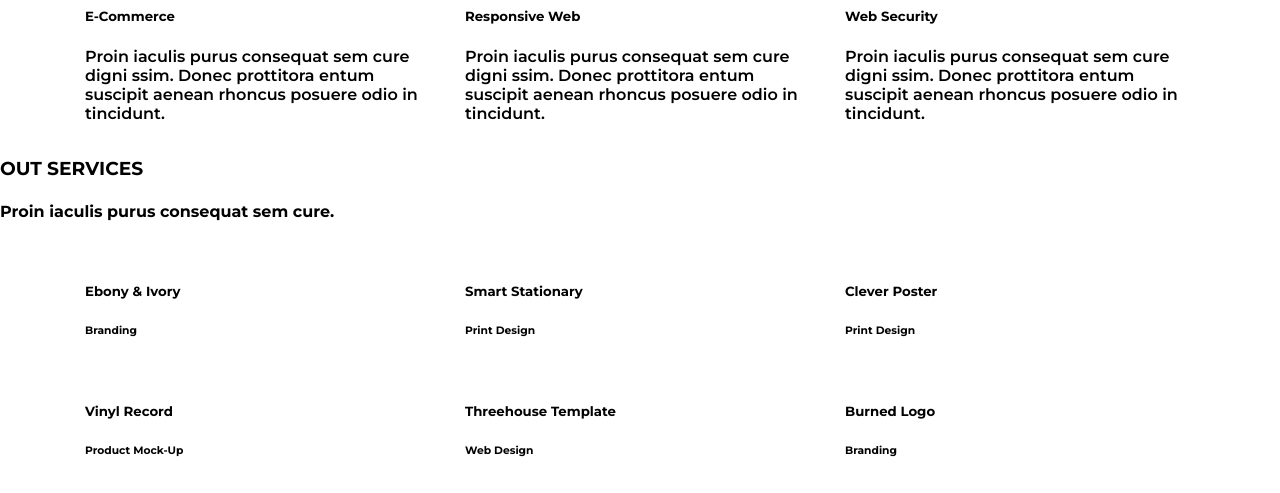
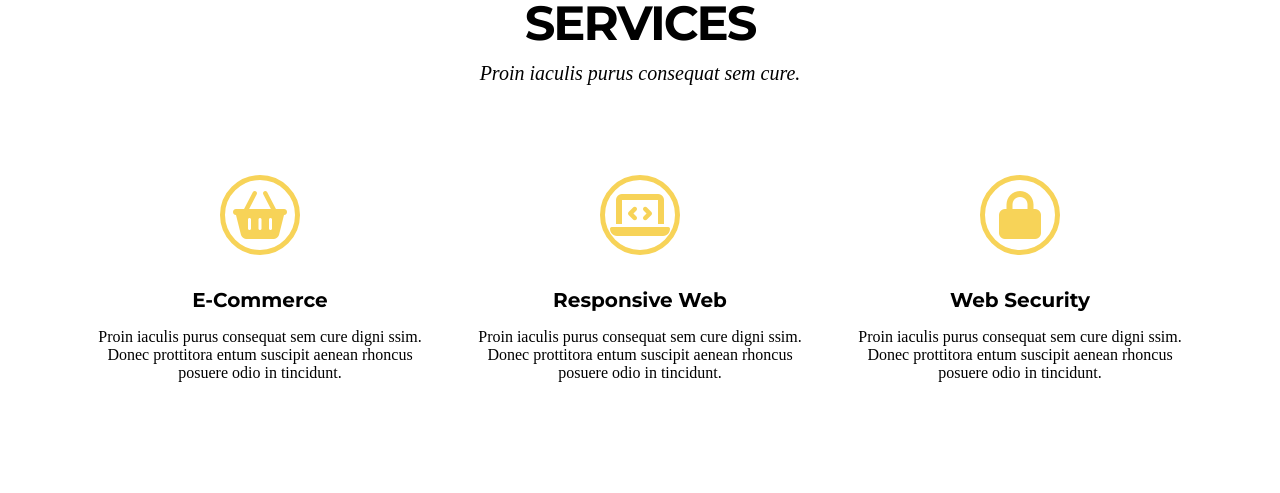
Before and after one commit to abath88/agencja-reklamowa, a website: page index.html in a window 1280 px wide. Shown: the part 936-1429 px from the top of the page. Drawn offline with Linux system fonts and the light colour scheme; a web font is replaced by a local one.

Commit message:
Add style for services

```diff
--- a/index.html
+++ b/index.html
@@ -11,7 +11,8 @@
     <link rel="stylesheet" href="https://use.typekit.net/guc0wjo.css">
     <link rel="stylesheet" href="vendor/bootstrap-grid.css">
     <link rel="stylesheet" href="css/style.css">
-    <script src="https://kit.fontawesome.com/7f6feba945.js" crossorigin="anonymous"></script>
+    <script src="https://kit.fontawesome.com/d512db7175.js" crossorigin="anonymous"></script>
+
 </head>
 <body>
     <header class="header">
@@ -35,32 +36,32 @@
         </div>
     </header>
 
-    <section class="hero">
+    <div class="hero">
         <img class="hero__img" src="images/header.jpeg" alt="Mockup items">
         <div class="hero__text">
             <h2>Welcome To Our Studio!</h2>
             <h1>IT'S NICE TO MEET YOU</h1>
             <a class="btn" href="#">TELL ME MORE</a>
         </div>
-    </section>
+    </div>
 
     <section class="services">
         <h3>SERVICES</h3>
         <h4>Proin iaculis purus consequat sem cure.</h4>
         <div class="container">
             <div class="row">
-                <div class="col col-md-4 text-center">
-                    <i class="fab fa-facebook-f"></i>
+                <div class="col col-md-4">
+                    <i class="fa-solid fa-basket-shopping"></i>
                     <h5>E-Commerce</h5>
                     <p>Proin iaculis purus consequat sem cure digni ssim. Donec prottitora entum suscipit aenean rhoncus posuere odio in tincidunt.</p>
                 </div>
-                <div class="col col-md-4 text-center">
-                    <i class="fab fa-facebook-f"></i>
+                <div class="col col-md-4">
+                    <i class="fa-solid fa-laptop-code"></i>
                     <h5>Responsive Web</h5>
                     <p>Proin iaculis purus consequat sem cure digni ssim. Donec prottitora entum suscipit aenean rhoncus posuere odio in tincidunt.</p>
                 </div>
-                <div class="col col-md-4 text-center">
-                    <i class="fab fa-facebook-f"></i>
+                <div class="col col-md-4">
+                    <i class="fa-solid fa-lock"></i>
                     <h5>Web Security</h5>
                     <p>Proin iaculis purus consequat sem cure digni ssim. Donec prottitora entum suscipit aenean rhoncus posuere odio in tincidunt.</p>
                 </div>
@@ -69,7 +70,7 @@
     </section>
 
     <section class="portfolio">
-        <h3>OUT SERVICES</h3>
+        <h3>OUR PORTFOLIO</h3>
         <h4>Proin iaculis purus consequat sem cure.</h4>
         <div class="container">
             <div class="row">
--- a/sass/style.scss
+++ b/sass/style.scss
@@ -2,6 +2,26 @@ body {
     font-family: 'Montserrat', sans-serif;
     margin: 0;
     padding: 0;
+}
+
+section, footer {
+    padding: 82px 0 0
+}
+
+h3 {
+    text-align: center;
+    font-size: 48px;
+    letter-spacing: -2px;
+    margin-bottom: 10px
+}
+
+h4 {
+    text-align: center;
+    font-family: "droid-serif", serif;
+    font-style: italic;
+    font-weight: 400;
+    font-size: 20px;
+    margin: 0 0 50px;
 }
 
 .header {
@@ -100,3 +120,37 @@ body {
         }
     }
 }
+
+.services {
+    .text-center {
+        text-align: center;
+    }
+
+    .row {
+        margin-top: 90px;
+    }
+
+    i {
+        margin: 0 auto;
+        color: #F7D358;
+        border-radius: 50%;
+        border: 5px solid #F7D358;
+        font-size: 48px;
+        width: 80px;
+        height: 80px;
+        display: flex;
+        justify-content: center;
+        align-items: center;
+    }
+
+    h5 {
+        text-align: center;
+        font-size: 20px;
+        margin-bottom: 0;
+    }
+
+    p {
+        text-align: center;
+        font-family: "droid-serif", serif;
+    }
+}
```
Also changed, not shown: css/style.css, 1 other file.
